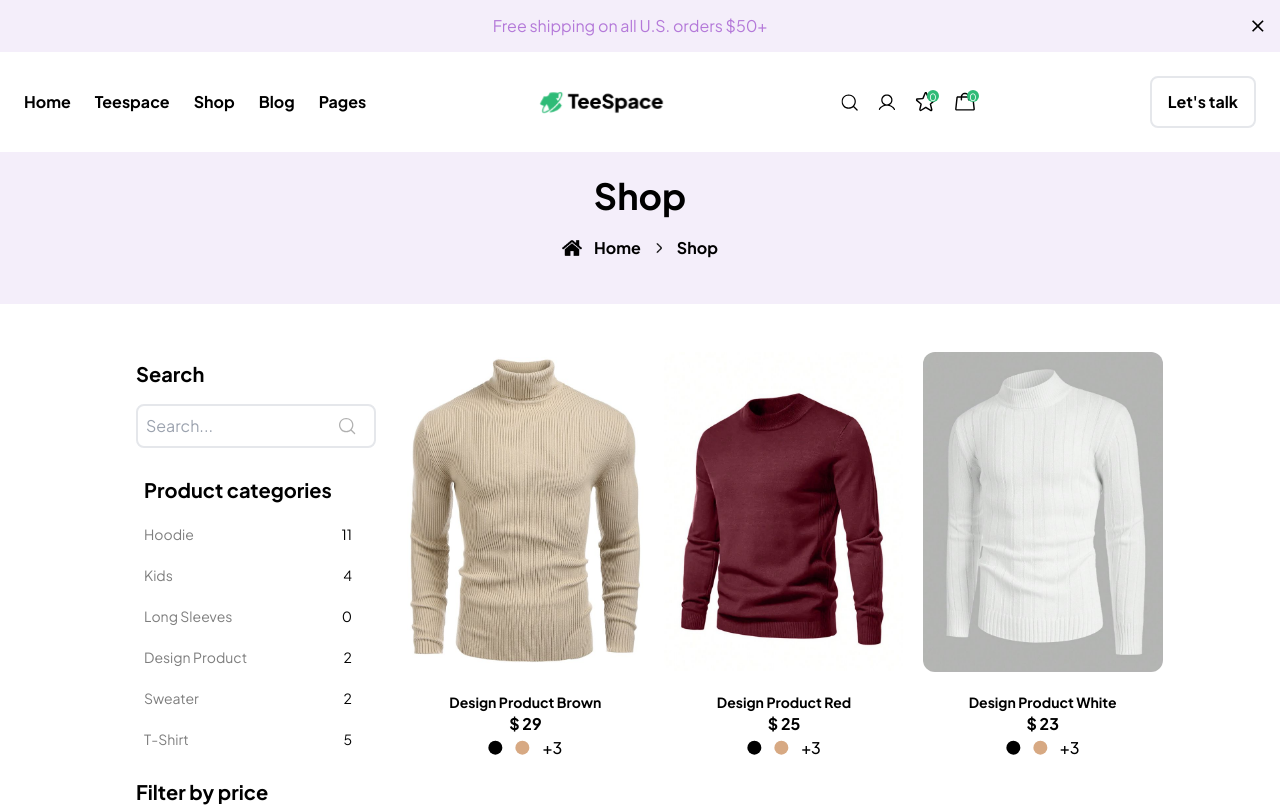
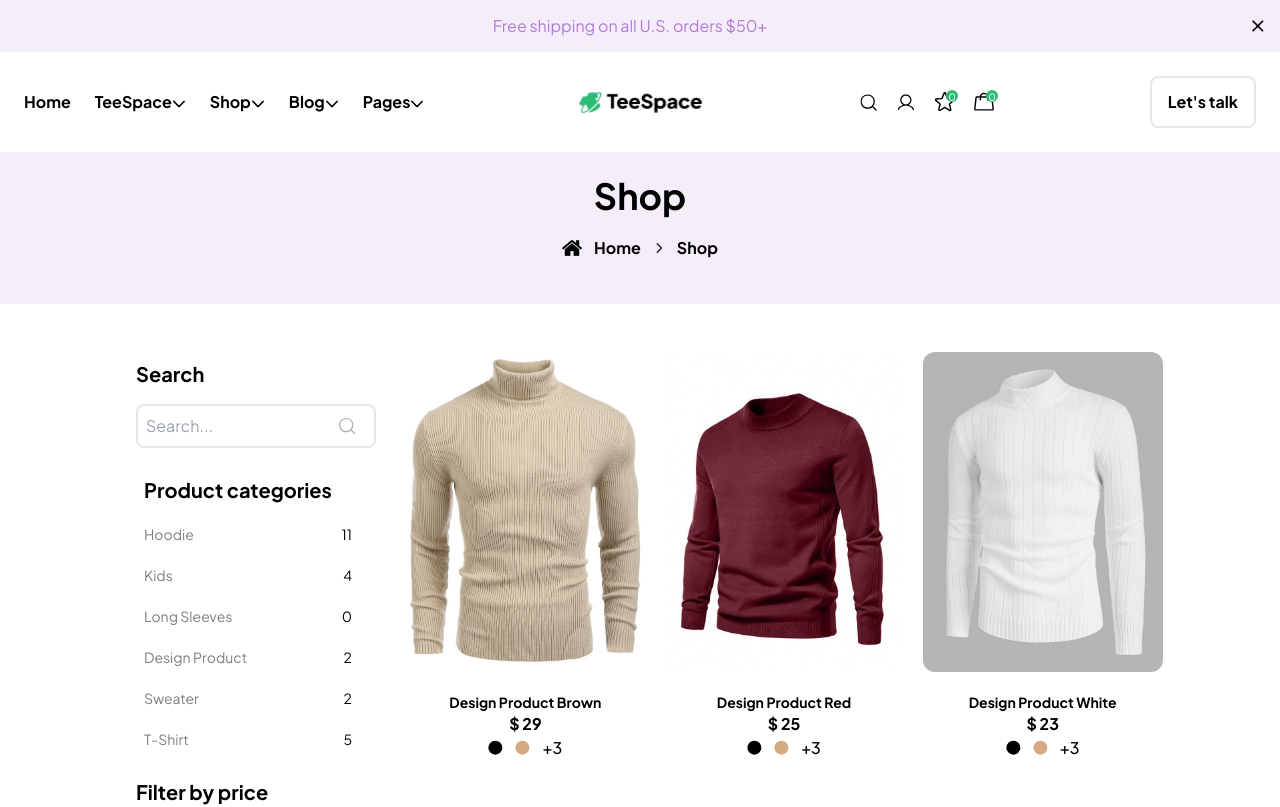
Before and after one commit to marcaureldev/Tshirst_landing_page, a Vue app: page /#/ in a window 1280 px wide. Shown: the top 807 px of the page. Built offline with nearby package versions, Linux system fonts and the light colour scheme.

Commit message:
NavBar avec les Dropdowns

```diff
--- a/package.json
+++ b/package.json
@@ -9,7 +9,10 @@
     "preview": "vite preview"
   },
   "dependencies": {
-    "vue": "^3.4.21"
+    "primeicons": "^7.0.0",
+    "primevue": "^3.52.0",
+    "vue": "^3.4.21",
+    "vue-router": "^4.3.2"
   },
   "devDependencies": {
     "@vitejs/plugin-vue": "^5.0.4",
--- /dev/null
+++ b/src/components/MyDropdown.vue
@@ -0,0 +1,60 @@
+<template>
+    <div class="card flex justify-content-center">
+        <Dropdown ref="dropdown" v-model="selectedCity" :options="options" optionLabel="label"
+            :placeholder="placeholder" @mouseover="openDropdown" @mouseleave="closeDropdown"
+            class="w-full md:w-14rem" />
+    </div>
+</template>
+
+<script>
+export default {
+
+    props: {
+        options: {
+            type: Array,
+            required: true,
+        },
+
+        placeholder: {
+            type: String,
+            required: true,
+        }
+
+    },
+
+    data() {
+        return {
+            selectedCity: null,
+        };
+    },
+
+
+    methods: {
+        openDropdown() {
+            this.$refs.dropdown.show();
+        },
+        closeDropdown() {
+            this.$refs.dropdown.hide();
+        }
+    }
+};
+</script>
+
+<style>
+.p-dropdown {
+    display: flex;
+    align-items: center;
+}
+
+.p-dropdown-panel {
+    width: 9em;
+    padding: 5px;
+    background-color: #ffffff;
+    border-radius: 5px;
+    border: 1px solid #808080ae;
+}
+
+.p-dropdown-item {
+    padding: 2px;
+}
+</style>
--- a/src/components/Navbar.vue
+++ b/src/components/Navbar.vue
@@ -1,21 +1,46 @@
 <template>
     <nav>
         <ul class="flex items-center gap-6 font-bold">
-            <li class="active:text-[#2EBB77]">Home</li>
-            <li>Teespace</li>
-            <li>Shop</li>
-            <li>Blog</li>
-            <li>Pages</li>
+            <li class="active:text-[rgb(46,187,119)]">Home</li>
+            <MyDropdown class="cursor-pointer" :options="options1" placeholder="TeeSpace" />
+            <MyDropdown class="cursor-pointer" :options="options2" placeholder="Shop" />
+            <MyDropdown class="cursor-pointer" :options="options3" placeholder="Blog" />
+            <MyDropdown class="cursor-pointer" :options="options4" placeholder="Pages" />
         </ul>
     </nav>
 </template>
 
 <script>
+import MyDropdown from './MyDropdown.vue'
 export default {
+
+    components: {
+        MyDropdown,
+    },
+
+    data() {
+        return {
+            options1: [
+                { label: 'Services' },
+                { label: 'Services Détails' },
+                { label: 'Our Team' },
+            ],
+            options2: [
+                { label: 'Shop' },
+                { label: 'Pricing' },
+            ],
+            options3: [
+                { label: 'Blog' },
+            ],
+
+            options4: [
+                { label: 'About Us' },
+                { label: "FAQ's" },
+            ]
+        };
+    },
 
 }
 </script>
 
-<style>
-
-</style>
+<style></style>
```
Also changed, not shown: src/main.js (+12 -1 lines), 1 other file (tests, documents, lock files or other folders).
